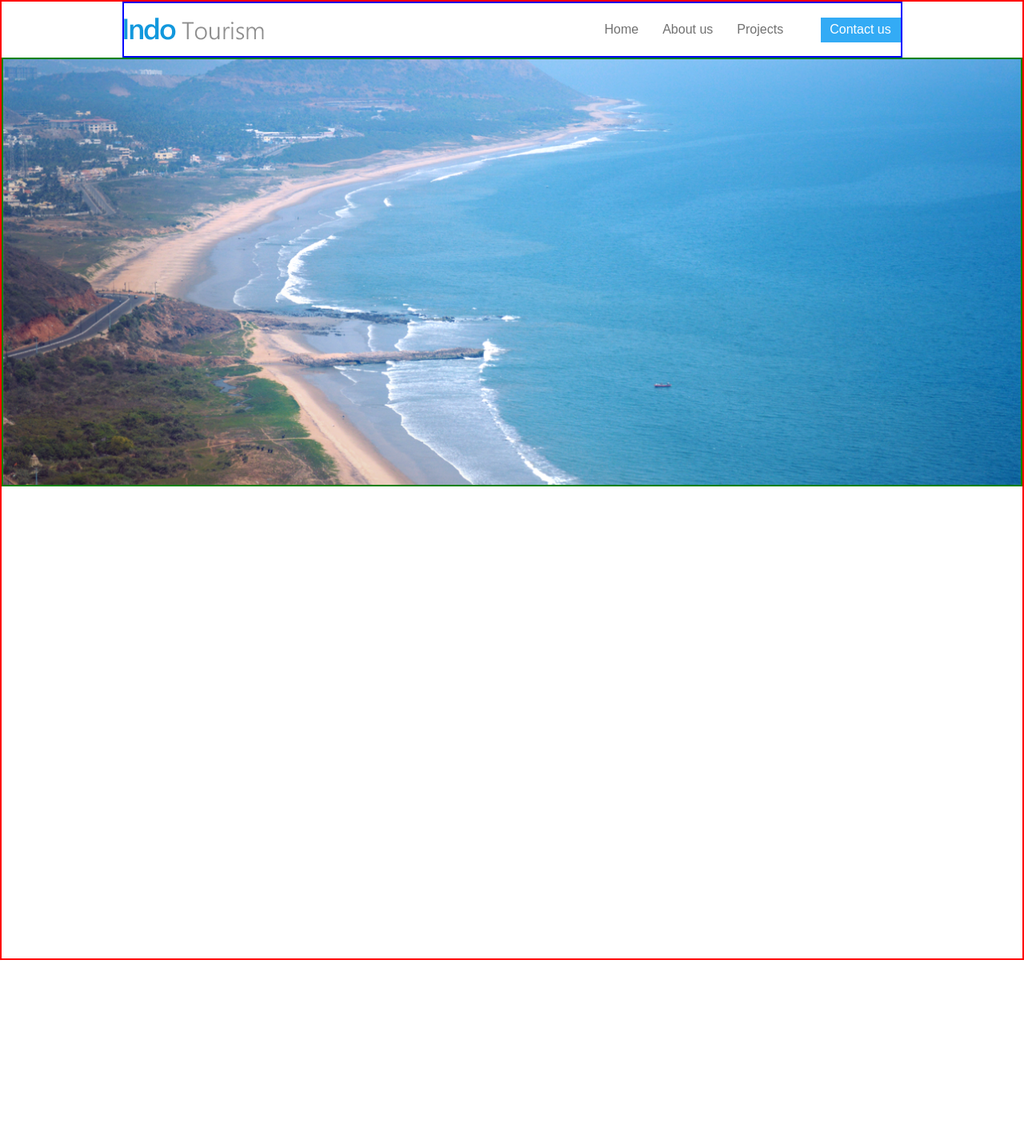
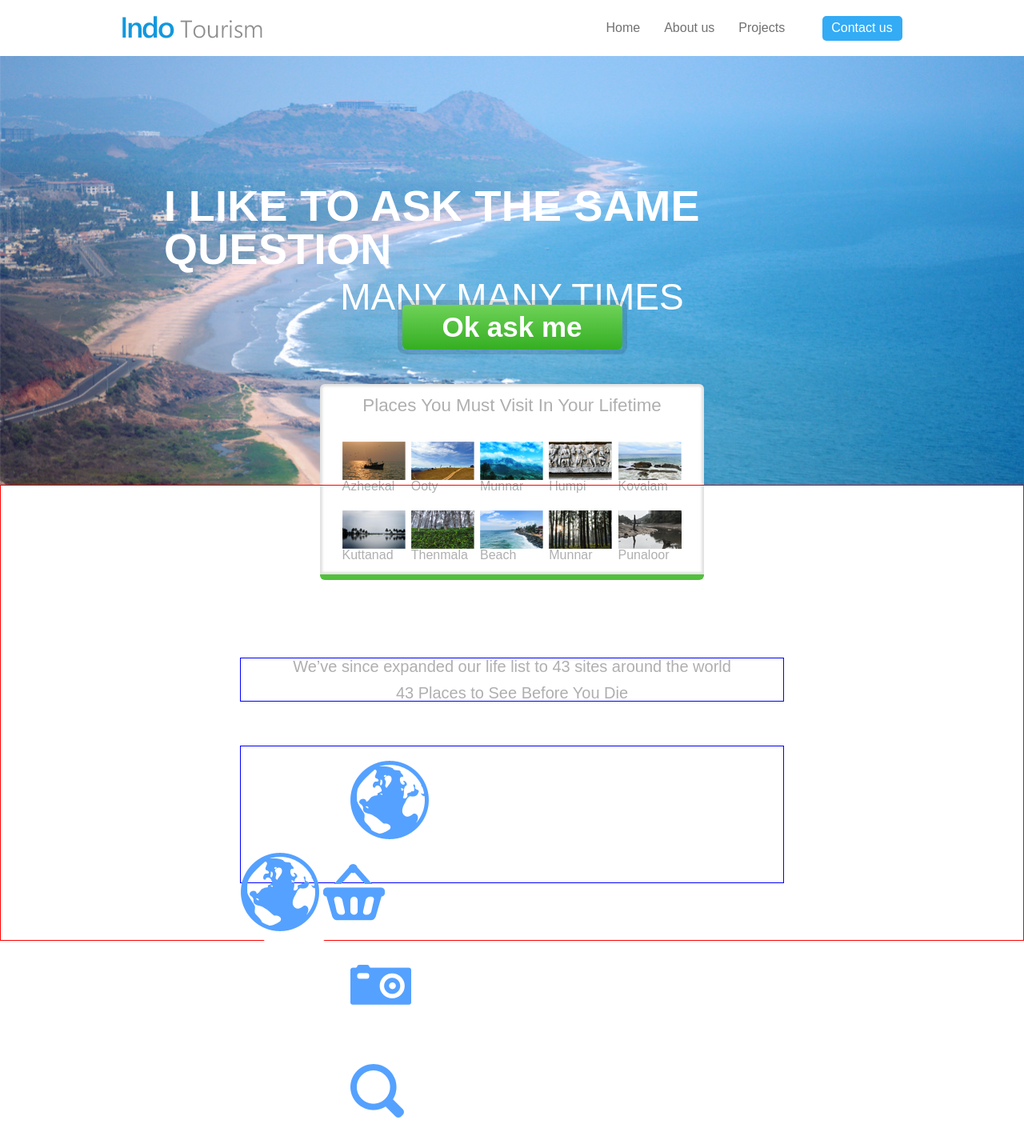
Before and after one commit to Romron/sites_templates, a PHP site: page /Training/BeautifulTravelandHotel/BeautifulTravelandHotel/index.html in a window 1280 px wide. Shown: the whole page at 80% size. Before the commit the page ends 1200 px from the top, so only its background shows below. Run offline with PHP 8.4, Linux system fonts and the light colour scheme; some web fonts are replaced.

Commit message:
закончил "header" начал "main-block"

```diff
--- a/Training/BeautifulTravelandHotel/BeautifulTravelandHotel/css/style.css
+++ b/Training/BeautifulTravelandHotel/BeautifulTravelandHotel/css/style.css
@@ -20,30 +20,20 @@ img {
 /*подключение шрифтов*/
 
 	.wrap-main {
-		border: 2px solid red;
 		width: 100%;
 		min-height: 1200px;
-
 		display: flex;
 		flex-direction: column;
 		align-items: center;
-
 		position: relative;
-
 	}
 
 /*------------- start wrap-top-header -------------*/
 
 	.wrap-top-header {
-		border: 2px solid blue;
+		/*border: 2px solid blue;*/
 		width: 975px;
 		height: 70px;
-
-/*		position: absolute;
-		left: 0px;
-		right: 0px;
-		margin: 0px auto;	*/
-
 		display: flex;
 		justify-content: space-between;
 		align-items: center;
@@ -89,15 +79,15 @@ img {
 		background: #33abf5;
 		color: #ffffff;
 		border: none;
+		border-radius: 5px;
 	}
 /*------------- end wrap-top-header -------------*/
 
 /*------------- start wrap-header -------------*/
 	.wrap-header {
-		border: 2px solid green;
+		/*border: 2px solid green;*/
 		width: 100%;
 		height: 536px;
-
 		position: relative;
 		overflow: hidden;
 	}
@@ -106,32 +96,164 @@ img {
 		width: 100%;
 		height: 100%;
 		object-fit: cover;
+		object-position: 0px -10px;
+	}
 
-		object-position: 0px -90px;
+	.wrap-header-text {
+		position: absolute;
+		width: 870px;
+		height: 100px;
+		left: 0px;
+		right: 0px;
+		margin: 0px auto;
+		top: 170px;
+		display: flex;
+		flex-direction: column;
+		justify-content: space-between;
+		align-items: center;
+	}
 
-/*		position: absolute;
-		top: 0px;
-		left: 0px;*/
+	.wrap-header-text span{
+		display: block;
+		color: #ffffff;
+		text-transform: uppercase;
+	}
 
-		transform: scale(1.0,1.0);
-		/*transform: scale(0.9,0.9);*/
+	#header-text-title{
+		font-size: 54px;
+		font-weight: bold;
+		letter-spacing: 0.31px;
 
+		margin-top: -10px;
+		margin-bottom: 10px;
+	}
 
+	#header-text-text{
+		font-size: 46px;
 	}
+
+	.wrap-button {
+		position: absolute;
+		left: 0px;
+		right: 0px;
+		margin: 0px auto;
+		top: 305px;
+		width: 287px;
+		height: 68px;
+		border-radius: 10px;
+	}
+
+	.wrap-button{
+		border: 6px solid rgba(0, 0, 0, 0.12);
+	}
+
+	.button-header{
+		color: #ffffff;
+		font-size: 35px;
+		font-weight: bold;
+		border: none;
+		width: 100%;
+		height: 100%;
+		border-radius: 6px;
+		background: #5ac545;
+		background: linear-gradient(to top, #34ae22, #6ed258);
+	}
+
 
 /*------------- end wrap-header -------------*/
 
 
 
-	.wrap-header-text {}
+/*------------- start slider -------------*/
 
-	.slider {}
+	.slider {
+		position: absolute;
+		left: 0px;
+		right: 0px;
+		margin: 0px auto;
+		top: 480px;
+		width: 480px;
+		height: 245px;
+		border-radius: 6px;
+		background: #ffffff;
+		color: #afafaf;
+		display: flex;
+		flex-direction: column;
+		align-items: center;
+		justify-content: space-around;
+		box-shadow: inset 0px 0px 3px 3px rgba(0,0,0,0.12);
+		border-bottom: 7px solid #51c03d;
+	}
 
-	.wrap-main-block {}
+	.wrap-slider__text {
+		font-size: 22.35px;
+	}
 
-	.wrap-main-text {}
+	.wrap-slider__cards {
+		width: 425px;
+		height: 150px;
+		display: flex;
+		flex-wrap: wrap;
+		justify-content: space-between;
+		align-content: space-between;
+	}
 
-	.main-cards {}
+	.slider__card {
+		width: 80px;
+
+	}
+
+	.wrap-text-card {
+		color: #afafaf;
+	}
+
+	.slider a{
+		text-decoration: none;
+	}
+
+/*------------- end slider -------------*/
+
+/*------------- start wrap-main-block -------------*/
+
+
+	.wrap-main-block {
+		border: 1px solid red;
+
+		width: 100%;
+		height: 570px;
+		position: relative;
+
+
+	}
+
+	.wrap-main-text,
+	.main-cards {
+		border: 1px solid blue;
+		width: 680px;
+		height: 55px;
+		position: absolute;
+		left: 0px;
+		right: 0px;
+		margin: 0px auto;
+		top: 215px;
+		display: flex;
+		flex-direction: column;
+		justify-content: space-between;
+	}
+
+	.wrap-main-text span{
+		text-align: center;
+		font-size: 20px;
+		color: #afafaf;
+	}
+
+	.main-cards {
+		top: 325px;
+		height: 172px;
+	}
+
+
+/*------------- end wrap-main-block -------------*/
 
 	.wrap-footer {}
 
--- a/Training/BeautifulTravelandHotel/BeautifulTravelandHotel/index.html
+++ b/Training/BeautifulTravelandHotel/BeautifulTravelandHotel/index.html
@@ -28,14 +28,117 @@
 		</div>
 	</div>
 	<div class="wrap-header">
-		<img src="img/header.png" alt="">
-		<div class="wrap-header-text"></div>
-		<div class="slider"></div>
-		<button class="header"></button>
+		<img src="img/header.png" alt="" class="background-header">
+		<div class="wrap-header-text">
+			<span id="header-text-title">I Like To Ask The Same Question</span>
+			<span id="header-text-text">Many Many Times</span>
+		</div>
+		<div class="wrap-button">
+			<button class="button-header">Ok ask me</button>
+		</div>
+	</div>
+	<div class="slider">
+		<div class="wrap-slider__text">
+			Places You Must Visit In Your Lifetime
+		</div>
+		<div class="wrap-slider__cards">
+			<div class="slider__card">
+           <a href="#">
+           		<img src="img/img-card-1.png" alt="">
+					<div class="wrap-text-card">Azheekal</div>
+				</a>
+			</div>
+			<div class="slider__card">
+				<a href="#">
+					<img src="img/img-card-2.png" alt="">
+					<div class="wrap-text-card">Ooty</div>
+				</a>
+			</div>
+			<div class="slider__card">
+				<a href="#">
+					<img src="img/img-card-3.png" alt="">
+					<div class="wrap-text-card">Munnar</div>
+				</a>
+			</div>
+			<div class="slider__card">
+				<a href="#">
+					<img src="img/img-card-4.png" alt="">
+					<div class="wrap-text-card">Humpi</div>
+				</a>
+			</div>
+			<div class="slider__card">
+				<a href="#">
+					<img src="img/img-card-5.png" alt="">
+					<div class="wrap-text-card">Kovalam</div>
+				</a>
+			</div>
+			<div class="slider__card">
+				<a href="#">
+					<img src="img/img-card-6.png" alt="">
+					<div class="wrap-text-card">Kuttanad</div>
+				</a>
+			</div>
+			<div class="slider__card">
+				<a href="#">
+					<img src="img/img-card-7.png" alt="">
+					<div class="wrap-text-card">Thenmala</div>
+				</a>
+			</div>
+			<div class="slider__card">
+				<a href="#">
+					<img src="img/img-card-8.png" alt="">
+					<div class="wrap-text-card">Beach</div>
+				</a>
+			</div>
+			<div class="slider__card">
+				<a href="#">
+					<img src="img/img-card-9.png" alt="">
+					<div class="wrap-text-card">Munnar</div>
+				</a>
+			</div>
+			<div class="slider__card">
+				<a href="#">
+					<img src="img/img-card-10.png" alt="">
+					<div class="wrap-text-card">Punaloor</div>
+				</a>
+			</div>
+		</div>
 	</div>
 	<div class="wrap-main-block">
-		<div class="wrap-main-text"></div>
-		<div class="main-cards"></div>
+		<div class="wrap-main-text">
+			<span>We’ve since expanded our life list to 43 sites around the world</span>
+			<span>43 Places to See Before You Die</span>
+		</div>
+		<div class="main-cards">
+			<div class="main-block__card">
+				<div class="wrap-icon">
+					<img src="img/main-block__card-icon__fon.png" alt="">
+					<img src="img/main-block__card-icon-1.png" alt="" class="fon">
+					<div class="wrap-text"></div>
+				</div>
+			</div>
+			<div class="main-block__card">
+				<div class="wrap-icon">
+					<img src="img/main-block__card-icon-1.png" alt="">
+					<img src="img/main-block__card-icon-2.png" alt="" class="fon">
+					<div class="wrap-text"></div>
+				</div>
+			</div>
+			<div class="main-block__card">
+				<div class="wrap-icon">
+					<img src="img/main-block__card-icon__fon.png" alt="">
+					<img src="img/main-block__card-icon-3.png" alt="" class="fon">
+					<div class="wrap-text"></div>
+				</div>
+			</div>
+			<div class="main-block__card">
+				<div class="wrap-icon">
+					<img src="img/main-block__card-icon__fon.png" alt="">
+					<img src="img/main-block__card-icon-4.png" alt="" class="fon">
+					<div class="wrap-text"></div>
+				</div>
+			</div>
+		</div>
 	</div>
 	<div class="wrap-footer">
 		<div class="wrap-text-footer"></div>
```
Also changed, not shown: Training/BeautifulTravelandHotel/BeautifulTravelandHotel/img/img-card-1.png (added), Training/BeautifulTravelandHotel/BeautifulTravelandHotel/img/img-card-10.png (added), Training/BeautifulTravelandHotel/BeautifulTravelandHotel/img/img-card-2.png (added), Training/BeautifulTravelandHotel/BeautifulTravelandHotel/img/img-card-3.png (added), Training/BeautifulTravelandHotel/BeautifulTravelandHotel/img/img-card-4.png (added), Training/BeautifulTravelandHotel/BeautifulTravelandHotel/img/img-card-5.png (added), Training/BeautifulTravelandHotel/BeautifulTravelandHotel/img/img-card-6.png (added), Training/BeautifulTravelandHotel/BeautifulTravelandHotel/img/img-card-7.png (added), Training/BeautifulTravelandHotel/BeautifulTravelandHotel/img/img-card-8.png (added), Training/BeautifulTravelandHotel/BeautifulTravelandHotel/img/img-card-9.png (added), Training/BeautifulTravelandHotel/BeautifulTravelandHotel/img/main-block__card-icon-1.png (added), Training/BeautifulTravelandHotel/BeautifulTravelandHotel/img/main-block__card-icon-2.png (added), Training/BeautifulTravelandHotel/BeautifulTravelandHotel/img/main-block__card-icon-3.png (added), Training/BeautifulTravelandHotel/BeautifulTravelandHotel/img/main-block__card-icon-4.png (added), 1 more files.
